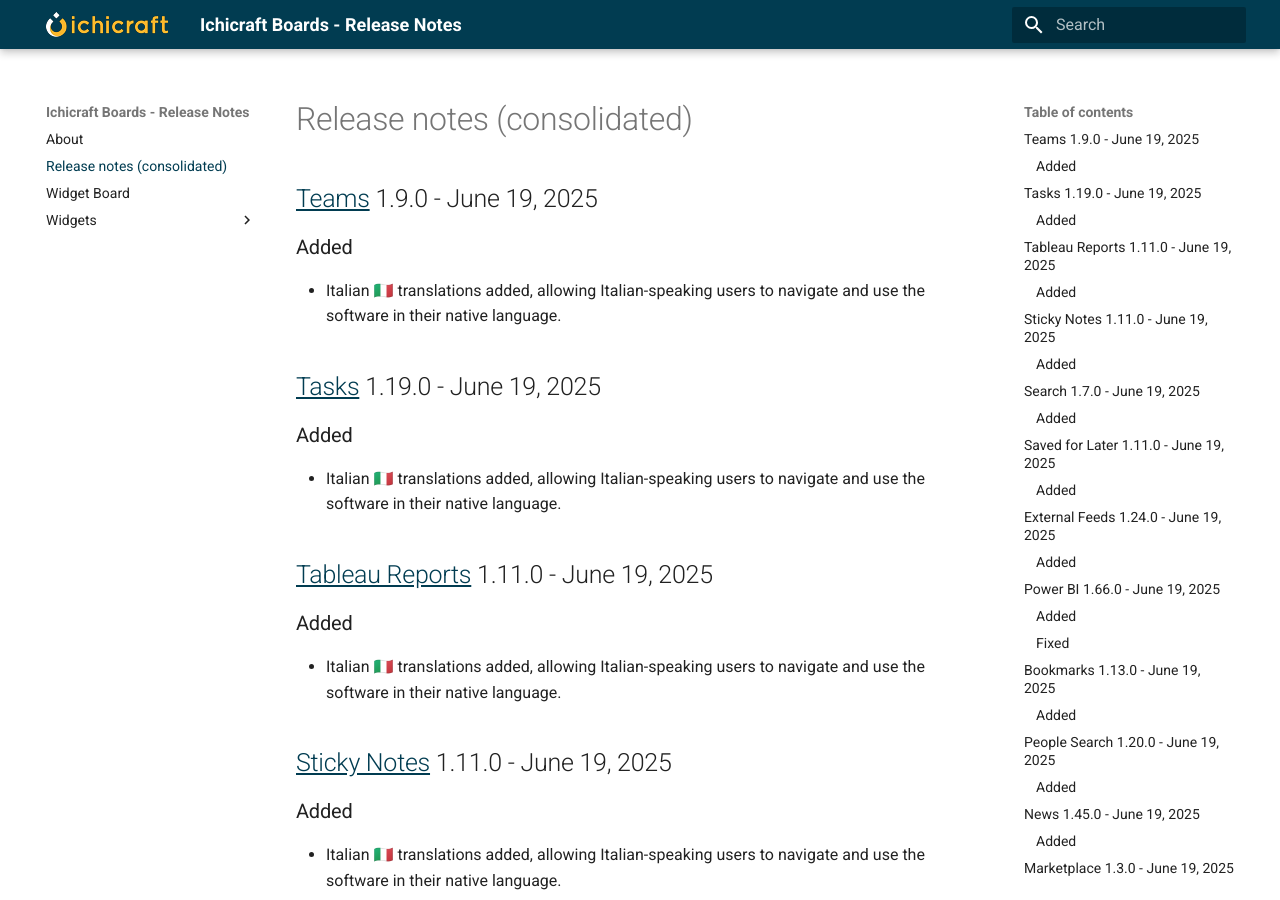
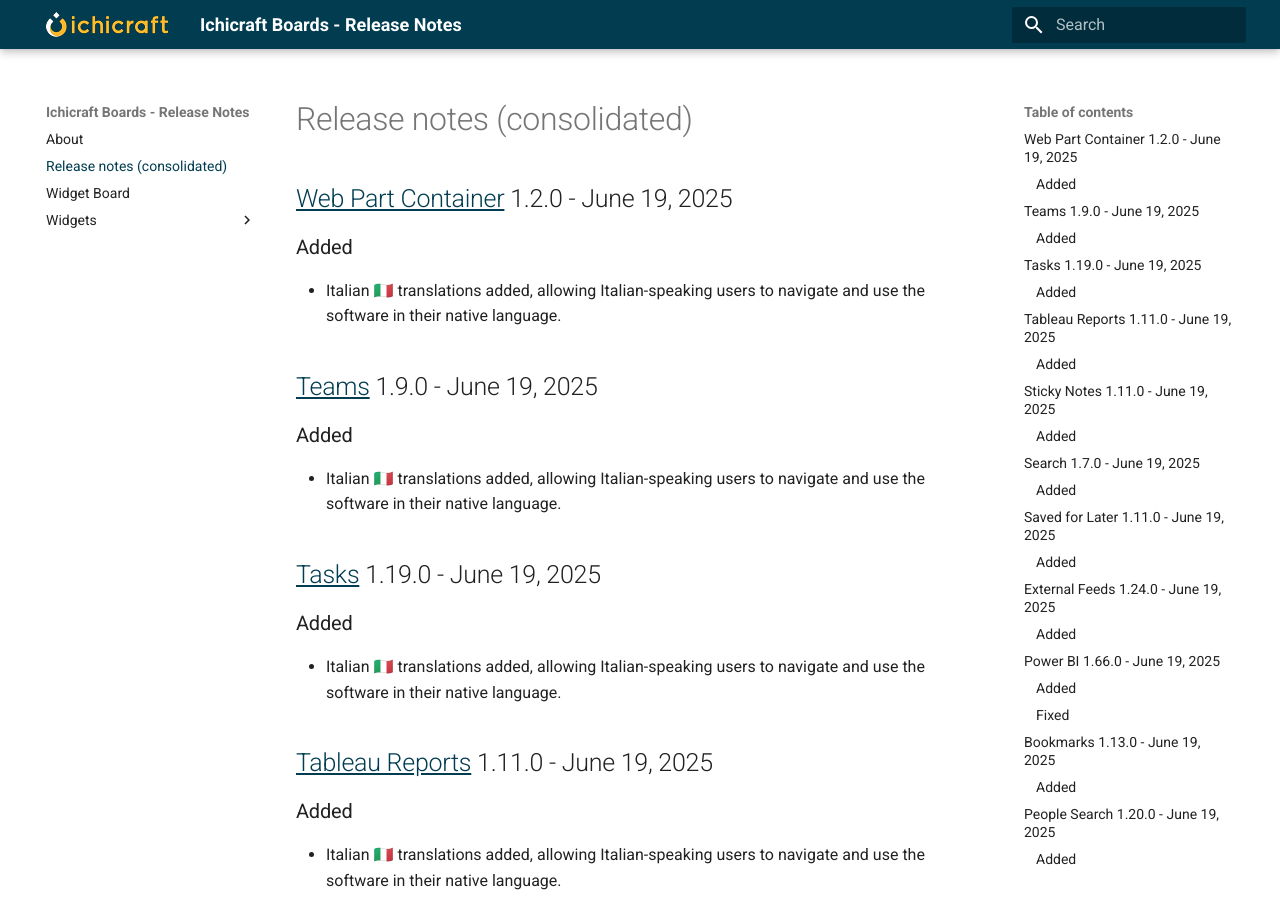
Before and after one commit to ichicraft/widgets-docs, an MkDocs documentation site: the page built from docs/Release-notes-(consolidated).md, in a window 1280 px wide and 900 px high. Built offline with MkDocs 1.6.1 and Material for MkDocs 9.7.7, drawn with Linux system fonts in a browser that asks for light colours.

Commit message:
Release notes updated by BuildService

```diff
--- a/docs/Release-notes-(consolidated).md
+++ b/docs/Release-notes-(consolidated).md
@@ -1,3 +1,8 @@
+## [Web Part Container](./Widgets/Web Part Container.md) 1.2.0 - June 19, 2025
+
+### Added
+- Italian 🇮🇹 translations added, allowing Italian-speaking users to navigate and use the software in their native language.
+
 ## [Teams](./Widgets/Teams.md) 1.9.0 - June 19, 2025
 
 ### Added
```
Also changed, not shown: docs/Widgets/Web Part Container.md (+5 -0 lines).
